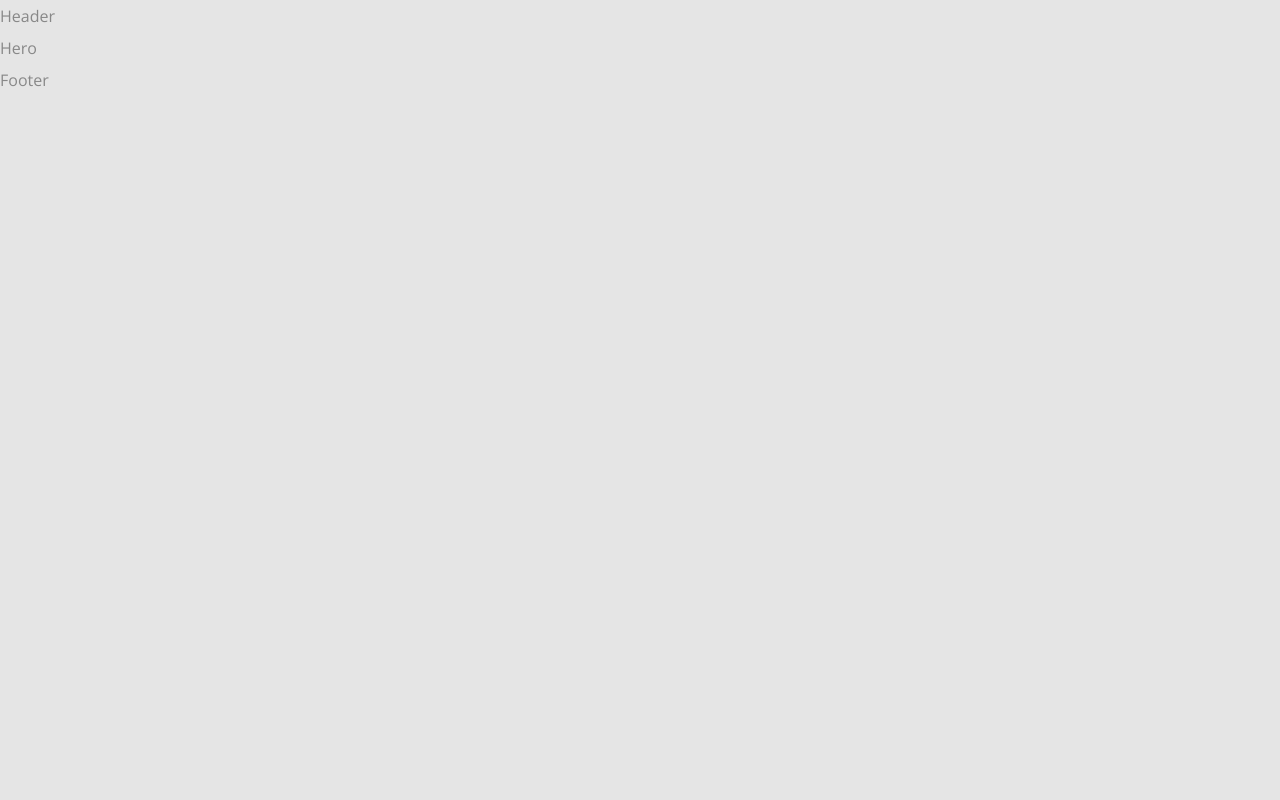
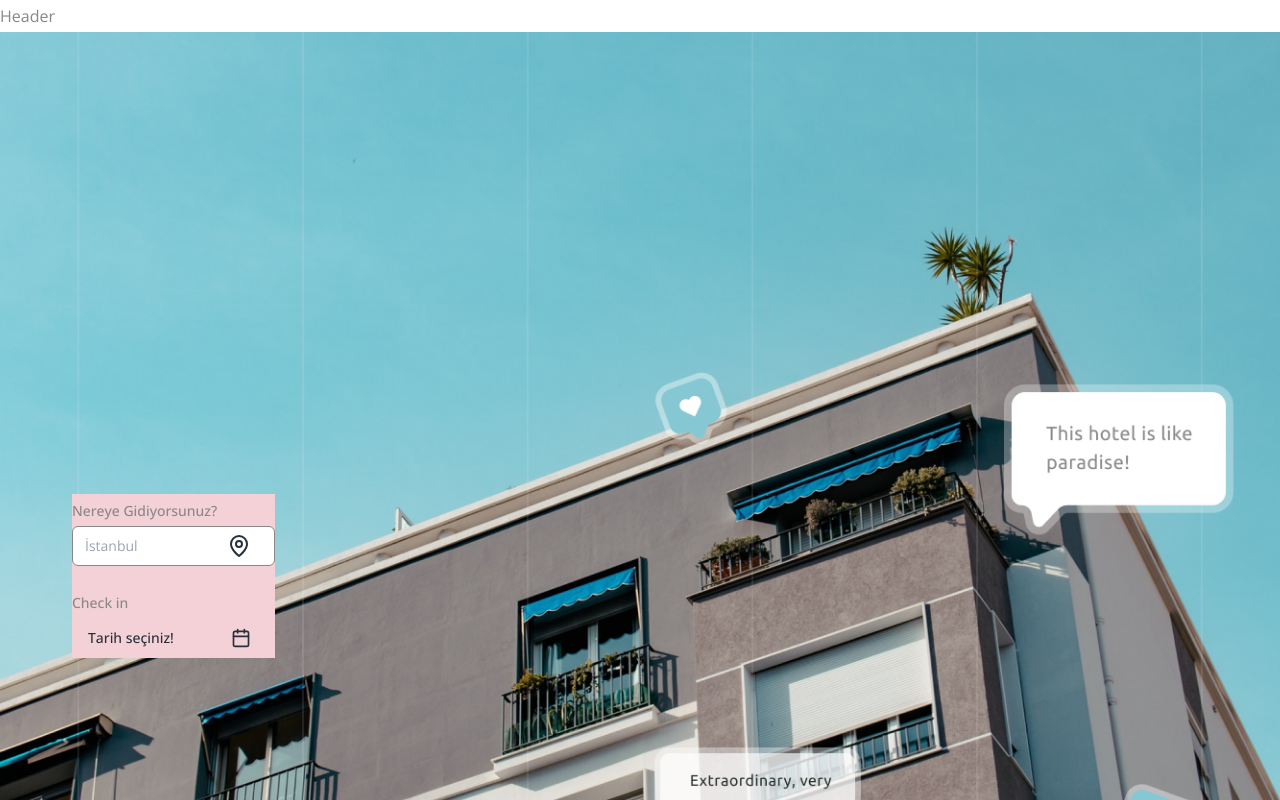
Before and after one commit to ouzaltun/Ozzy-Hotel-Web-Site, a Next.js app: page / in a window 1280 px wide. Shown: the top 800 px of the page. Built offline with nearby package versions, Linux system fonts and the light colour scheme.

Commit message:
Hero section kodlaması
Hero section kodlaması

```diff
--- a/app/globals.css
+++ b/app/globals.css
@@ -3,6 +3,9 @@
 @tailwind utilities;
 
 @layer base {
+  /* * {
+    outline: 1px solid green;
+  } */
   body {
     @apply bg-body text-grey leading-8;
   }
--- a/app/layout.jsx
+++ b/app/layout.jsx
@@ -7,8 +7,8 @@
 });
 
 export const metadata = {
-  title: "Create Next App",
-  description: "Generated by create next app",
+  title: "Ozzy Hotel",
+  description: "Ozzy Hotel hakkında her şey",
 };
 
 export default function RootLayout({ children }) {
--- a/app/page.jsx
+++ b/app/page.jsx
@@ -5,10 +5,11 @@
 
 export default function Home() {
   return (
-    <main>
+    <main className="max-w-[1440px] mx-auto bg-white overflow-hidden">
       <Header></Header>
       <Hero></Hero>
       <Footer></Footer>
+      <div className="h-[4000px]"></div>
     </main>
   );
 }
--- /dev/null
+++ b/components/DatePicker.jsx
@@ -0,0 +1,35 @@
+"use client";
+import { useState } from "react";
+import format from "date-fns/format";
+import { Calendar as CalendarIcon } from "lucide-react";
+import { cn } from "@/lib/utils";
+import { Button } from "./ui/button";
+import { Calendar } from "./ui/calendar";
+import { Popover, PopoverContent, PopoverTrigger } from "./ui/popover";
+import classNames from "classnames";
+function DatePicker() {
+  const [date, setDate] = useState(null);
+  return (
+    <div>
+      <Popover>
+        <PopoverTrigger asChild>
+          <Button
+            variant={"default"}
+            className={classNames(
+              " w-full justify-between items-center text-left font-medium",
+
+              {
+                "text-black": !date,
+              }
+            )}
+          >
+            {date ? format(date, "d MMM") : <span>Tarih seçiniz!</span>}
+            <CalendarIcon className="mr-2 h-5 w-5 text-black"></CalendarIcon>
+          </Button>
+        </PopoverTrigger>
+      </Popover>
+    </div>
+  );
+}
+
+export default DatePicker;
--- a/components/Hero.jsx
+++ b/components/Hero.jsx
@@ -1,7 +1,14 @@
 import React from "react";
+import SearchBox from "./SearchBox";
 
 function Hero() {
-  return <section>Hero</section>;
+  return (
+    <section className="pt-24 pb-12 xl:py-0 xl:h-[1087px] xl:bg-hero bg-hero2 bg-cover bg-center bg-no-repeat flex justify-center items-center">
+      <div className="container mx-auto flex items-center justify-center xl:justify-start">
+        <SearchBox></SearchBox>
+      </div>
+    </section>
+  );
 }
 
 export default Hero;
--- /dev/null
+++ b/components/SearchBox.jsx
@@ -0,0 +1,31 @@
+"use client;";
+import { Input } from "./ui/input";
+import { Label } from "./ui/label";
+import { Button } from "./ui/button";
+import { Checkbox } from "./ui/checkbox";
+import { MapPin } from "lucide-react";
+import { motion } from "framer-motion";
+import { fadeIn } from "../variants";
+import DatePicker from "./DatePicker";
+
+function SearchBox() {
+  return (
+    <div className="bg-pink">
+      <div>
+        <Label htmlFor="destination">Nereye Gidiyorsunuz?</Label>
+        <div className="relative flex justify-center items-center mb-[20px]">
+          <Input id="destination" placeholder="İstanbul"></Input>
+          <MapPin className="absolute right-6 text-black" size={24}></MapPin>
+        </div>
+        <div>
+          <div>
+            <Label>Check in</Label>
+            <DatePicker></DatePicker>
+          </div>
+        </div>
+      </div>
+    </div>
+  );
+}
+
+export default SearchBox;
--- /dev/null
+++ b/variants.jsx
@@ -0,0 +1,26 @@
+export const fadeIn = (direction, delay) => {
+  return {
+    hidden: {
+      y: direction === "up" ? 80 : direction === "down" ? -80 : 0,
+      opacity: 0,
+      x: direction === "left" ? 80 : direction === "right" ? -80 : 0,
+      transition: {
+        type: "tween",
+        duration: 1.5,
+        delay: delay,
+        ease: [0.25, 0.6, 0.3, 0.8],
+      },
+    },
+    show: {
+      y: 0,
+      opacity: 1,
+      x: 0,
+      transition: {
+        type: "tween",
+        duration: 1.4,
+        delay: delay,
+        ease: [0.25, 0.25, 0.25, 0.75],
+      },
+    },
+  };
+};
```
